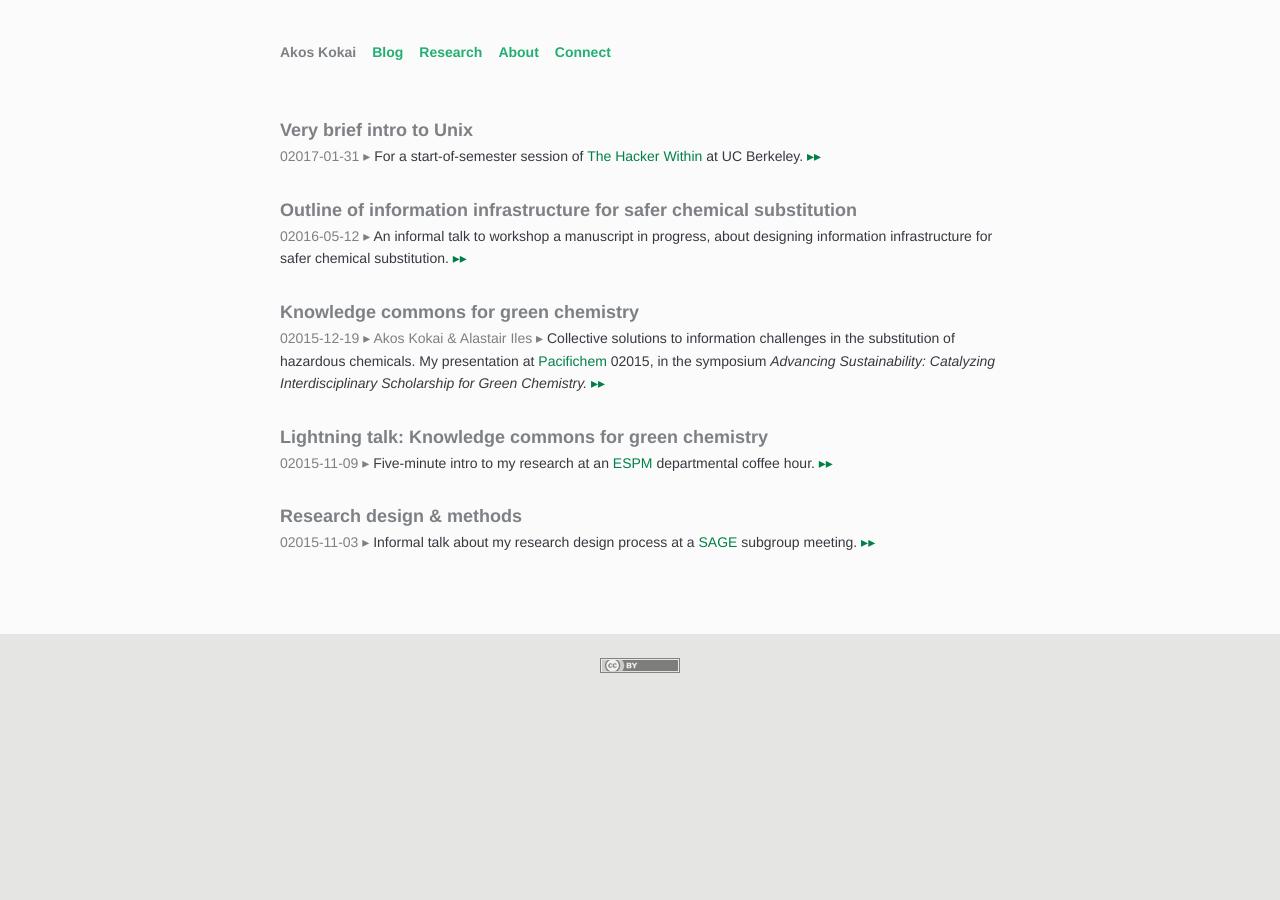
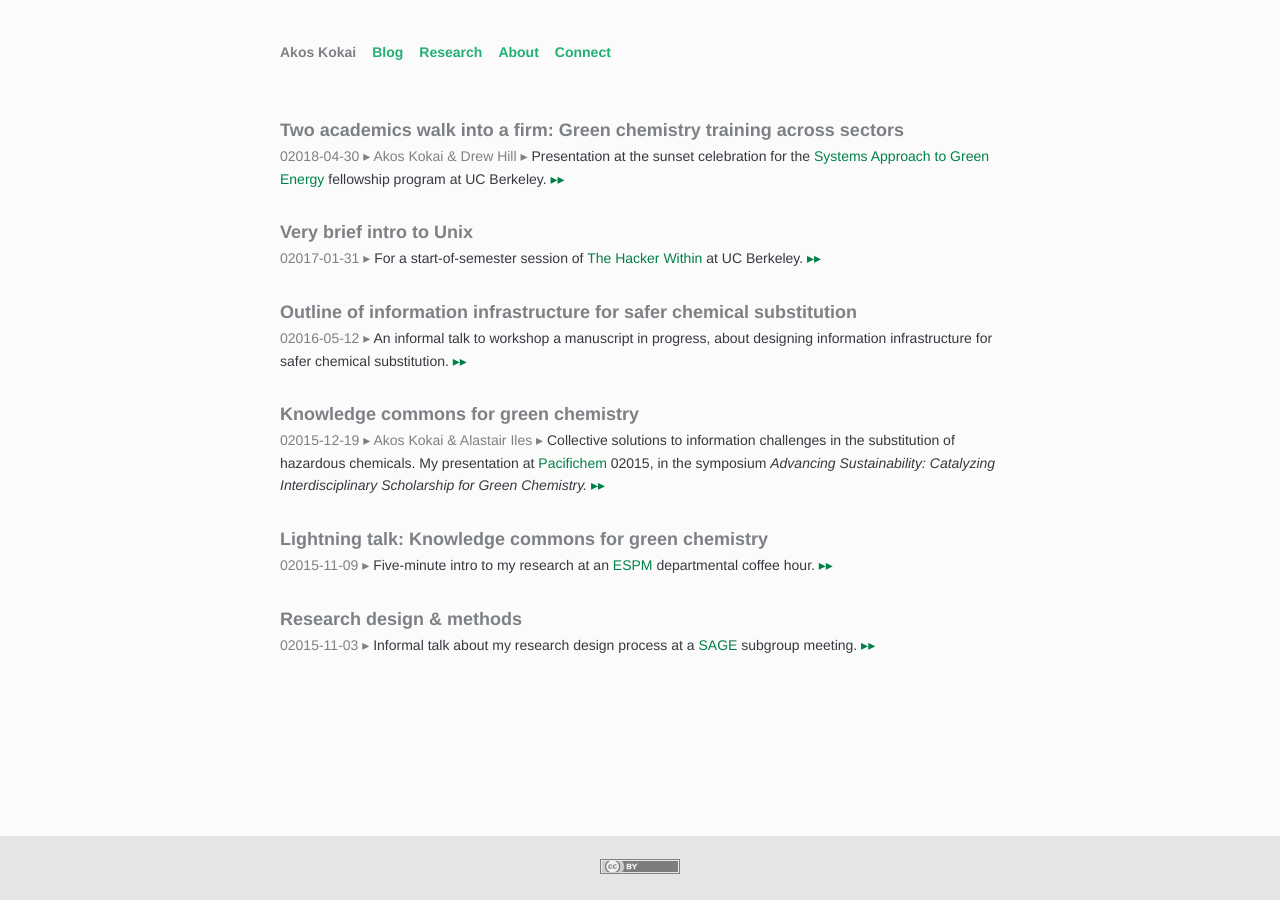
Before and after one commit to akokai/akokai.github.io, a Jekyll site: the page built from talks/index.html, in a window 1280 px wide. Built offline with Jekyll 4.4.1, drawn with Linux system fonts in a browser that asks for light colours.

Commit message:
Tchaikovsky

```diff
--- a/_includes/header.html
+++ b/_includes/header.html
@@ -1,4 +1,4 @@
-<div class="nav_header">
+<div class="nav header">
 <ul class="nav">
 <li class="nav"><a class="nav plain" href="{{ site.url }}/"><span xmlns:cc="http://creativecommons.org/ns#" property="cc:attributionName">Akos Kokai</span></a></li>
 <li class="nav"><a class="nav menu" href="{{ site.url }}/blog/">Blog</a></li>
--- a/_layouts/main.html
+++ b/_layouts/main.html
@@ -6,7 +6,7 @@
 </head>
 
 <body>
-<div class="contain"> <!-- white background -->
+<div class="contain">
 <div class="inner">
 {% include header.html %}
 
@@ -19,8 +19,7 @@
 
 </div>
 </div>
+{% include footer.html %}
 </div>
-
-{% include footer.html %}
 </body>
 </html>
--- a/assets/main.css
+++ b/assets/main.css
@@ -3,7 +3,7 @@
 /* STRUCTURE */
 
 body {
-  background-color: rgb(229, 230, 228);
+  background-color: rgb(251, 251, 251);
   color: rgb(55, 57, 64);
   font-family: "Helvetica Neue", "Helvetica", sans-serif;
   font-size: 14px;
@@ -11,13 +11,16 @@
   padding: 0;
 }
 
-/* white background */
 .contain {
-  background-color: rgb(251, 251, 251);
+  position: relative;
+  min-height: 100vh;
 }
 
-/* centered block */
 .inner {
+  /* make space for the footer */
+  box-sizing: border-box;
+  padding-bottom: 64px;
+  /* centered block */
   margin: auto;
   max-width: 720px;
 }
@@ -25,18 +28,21 @@
 /* main content */
 .main {
   margin: 0;
-  padding: 16px 0 48px 0;
+  padding: 16px 0;
 }
-.main_blog {
-  margin: 0;
+.main.blog {
   padding: 16px 0 0 0;
 }
 
-/* footer */
 .footer {
-  margin: 24px 0 24px 0;
-  padding: 0;
-  text-align: center;
+  background-color: rgb(229, 230, 228);
+  position: absolute;
+  bottom: 0;
+  width: 100%;
+  height: 64px;
+  display: flex;
+  align-items: center;
+  justify-content: center;
 }
 
 /* TEXT */
@@ -76,11 +82,11 @@
 }
 
 /* navigation bars */
-div.nav_header {
+div.nav.header {
   margin: 0 0 60px -8px;
   padding: 36px 0 8px 0;
 }
-div.nav_blog {
+div.nav.blog {
   margin: 0 0 0 -8px;
   padding-bottom: 16px;
   min-height: 32px;
--- a/talks/index.html
+++ b/talks/index.html
@@ -1,11 +1,20 @@
 ---
 title: "Presentations"
 ---
+
+<div class="post">
+<h2><a href="https://bcgctest.files.wordpress.com/2018/05/presentation-5-akos-kokai-and-drew-hill.pdf">Two academics walk into a firm: Green chemistry training across sectors</a></h2>
+<p><a class="quiet" href="https://bcgctest.files.wordpress.com/2018/05/presentation-5-akos-kokai-and-drew-hill.pdf">02018-04-30 &#x25b8; Akos Kokai &amp; Drew Hill &#x25b8;</a>
+Presentation at the sunset celebration for the <a href="https://bcgc.berkeley.edu/sage-igert-sunset-celebration-4-30-2018/">Systems Approach to Green Energy</a> fellowship program at UC Berkeley.
+<a href="https://bcgctest.files.wordpress.com/2018/05/presentation-5-akos-kokai-and-drew-hill.pdf">&#x25b8;&#x25b8;</a></p>
+<br>
+</div>
+
 <div class="post">
 <h2><a href="/presentations/2017-01-31-unix.html">Very brief intro to Unix</a></h2>
-<p><a class="quiet" href="/presentations/2016-05-12-SAGE-infrastructures.html">02017-01-31 &#x25b8;</a>
+<p><a class="quiet" href="/presentations/2017-01-31-unix.html">02017-01-31 &#x25b8;</a>
 For a start-of-semester session of <a href="http://www.thehackerwithin.org/berkeley/">The Hacker Within</a> at UC Berkeley.
-<a href="/presentations/2016-05-12-SAGE-infrastructures.html">&#x25b8;&#x25b8;</a></p>
+<a href="/presentations/2017-01-31-unix.html">&#x25b8;&#x25b8;</a></p>
 <br>
 </div>
 
```
Also changed, not shown: _layouts/blog.html (+4 -5 lines).
